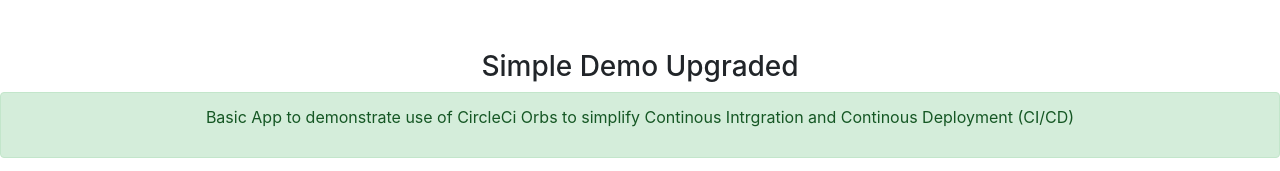
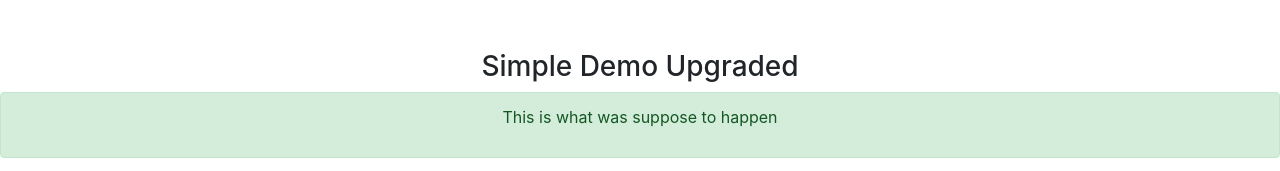
Before and after one commit to shaharl-ia/circle-test, a website: page index.html in a window 1280 px wide. Shown: the top 171 px of the page. Drawn offline with nearby package versions, Linux system fonts and the light colour scheme.

Commit message:
auto commit

```diff
--- a/index.html
+++ b/index.html
@@ -15,8 +15,7 @@
         <div class="panel-body">
           <div class="alert alert-success" >
             <p class="text-center">
-              Basic App to demonstrate use of CircleCi Orbs to simplify Continous
-              Intrgration and Continous Deployment (CI/CD)</p>
+              This is what was suppose to happen</p>
           </div>
           <div class="text-center">
             <img src="circleci-logo.png"  alt="circleci-logo" />
```
